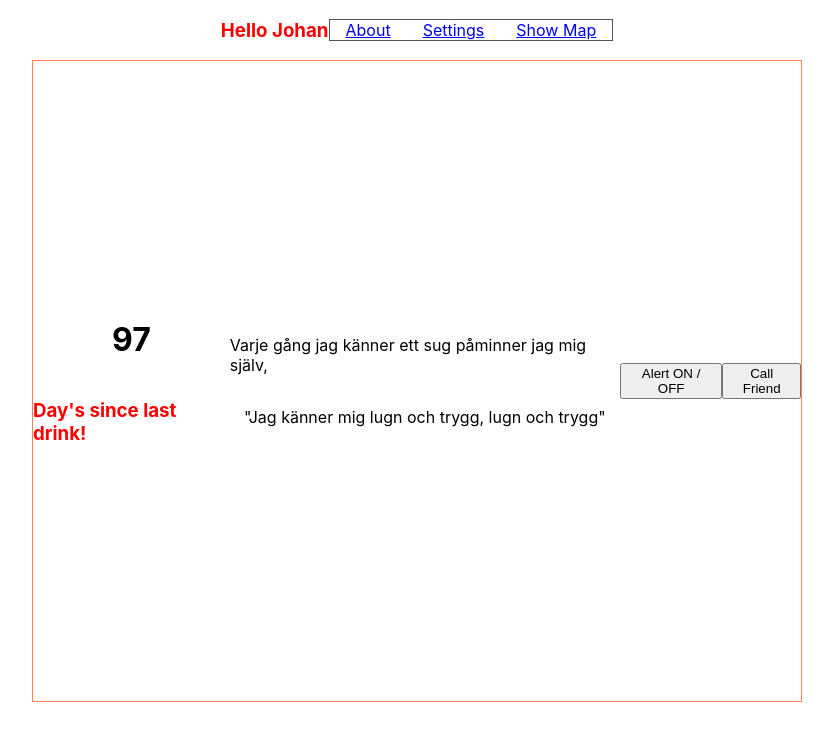
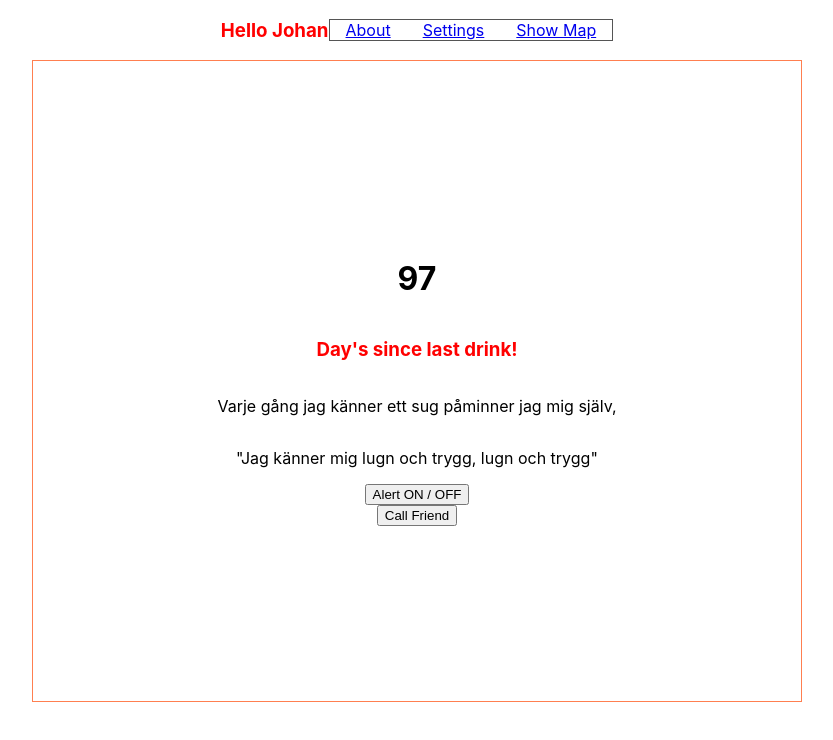
Before and after one commit to JohanCodeForFun/aa-helper, a React (Create React App) app: page / in a window 1280 px wide. Shown: the top 740 px of the page, without its empty margins (223-1056 px from the left). Built offline with nearby package versions, Linux system fonts and the light colour scheme.

Commit message:
changed flex direction and spelling of quotes

```diff
--- a/src/components/Main.js
+++ b/src/components/Main.js
@@ -1,7 +1,7 @@
 import DayCounter from "./day-counter";
 import CallSupport from "./call-support";
 import Alert from "./alert";
-import Qoutes from "./qoutes";
+import Quotes from "./quotes";
 import './main.css'
 
 const Main = () => {
@@ -9,7 +9,7 @@ const Main = () => {
     return (
     <main>
         <DayCounter />
-        <Qoutes />
+        <Quotes />
         <Alert />
         <CallSupport />
     </main>
--- a/src/components/main.css
+++ b/src/components/main.css
@@ -2,6 +2,7 @@ main {
     display: flex;
     justify-content: center;
     align-items: center;
+    flex-direction: column;
     height: 80vh;
     width: 60vw;
     border: 1px solid coral;
--- a/src/components/qoutes.js
+++ b/src/components/quotes.js
@@ -1,4 +1,4 @@
-const Qoutes = () => {
+const Quotes = () => {
     return (
         <div>
             <p>
@@ -11,4 +11,4 @@ const Qoutes = () => {
      );
 }
 
-export default Qoutes;
+export default Quotes;
```
